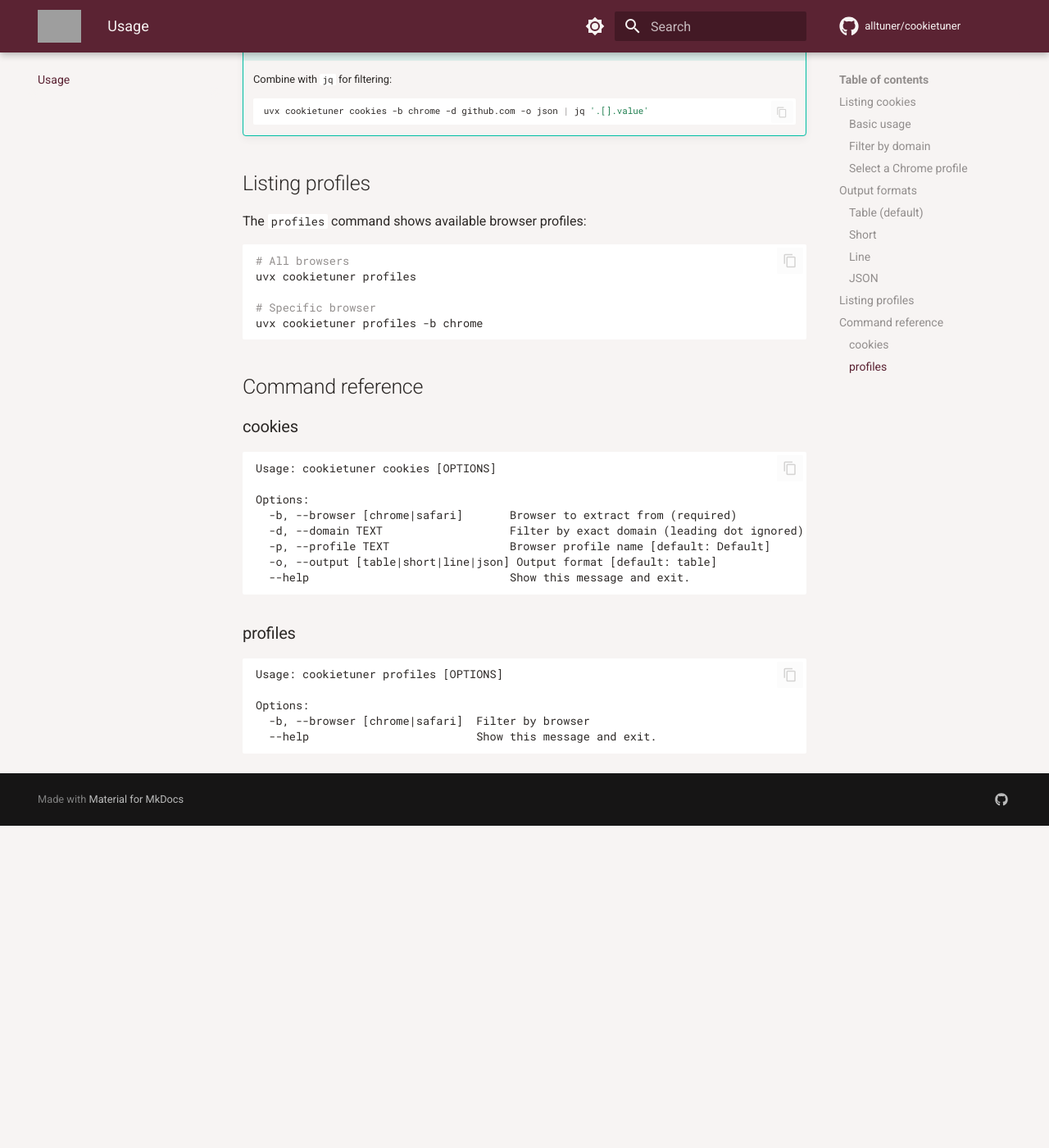
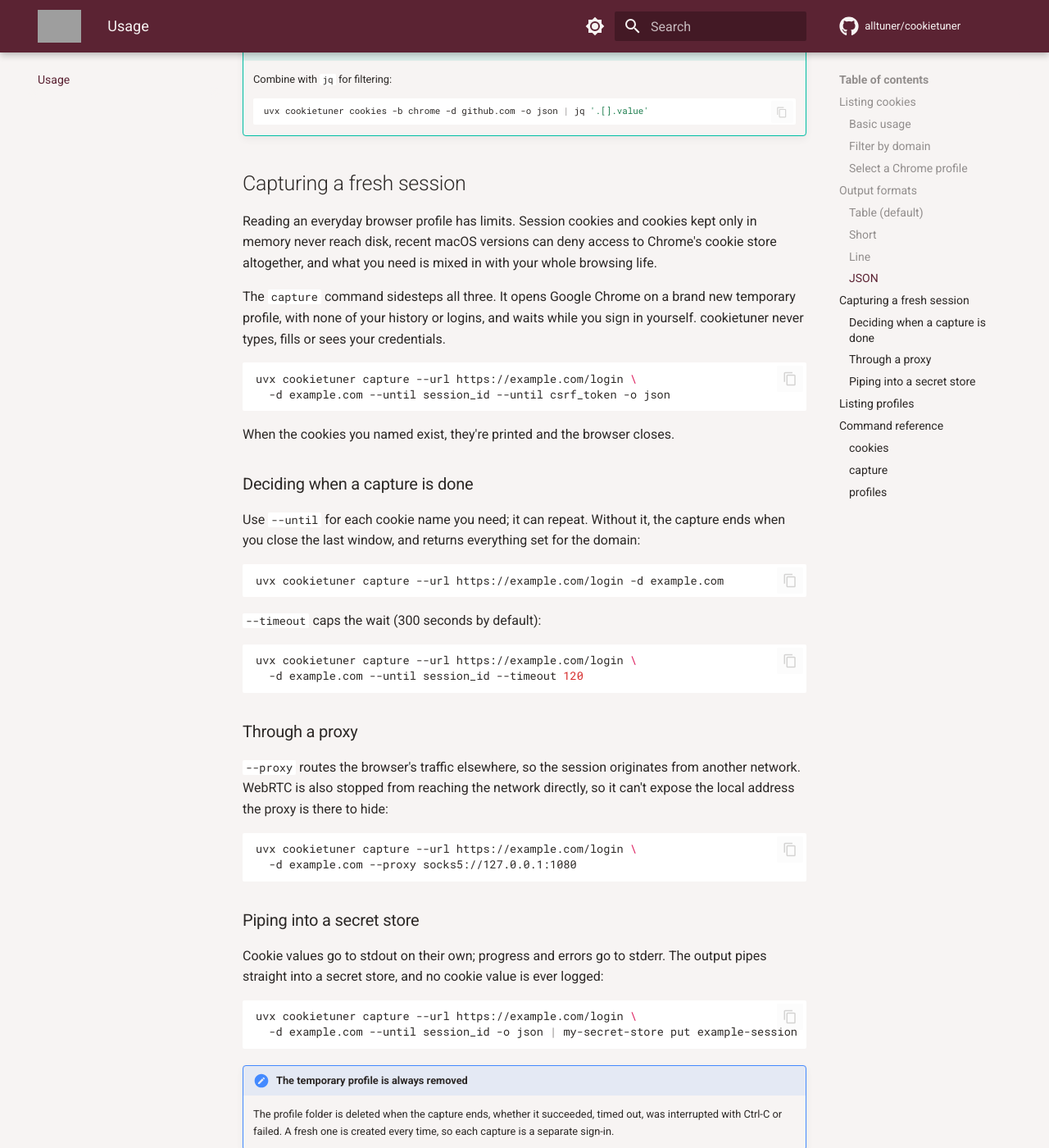
Before and after one commit to alltuner/cookietuner, an MkDocs documentation site: the page built from docs/usage.md, in a window 1280 px wide and 1400 px high, scrolled down 2269 px. Shown: the whole window at 82% size. Built offline with MkDocs 1.6.1 and Material for MkDocs 9.7.7, drawn with Linux system fonts in a browser that asks for light colours; comment, search, counter and statistics services are not loaded; before the commit the page ends 3276 px from its top, so only the background shows below that; some of the changed text lies outside the part shown; grey boxes are pictures that could not be loaded.

Commit message:
docs: document capturing cookies from a throwaway Chrome sign-in

````diff
--- a/docs/usage.md
+++ b/docs/usage.md
@@ -112,6 +112,67 @@ Example output:
     uvx cookietuner cookies -b chrome -d github.com -o json | jq '.[].value'
     ```
 
+## Capturing a fresh session
+
+Reading an everyday browser profile has limits. Session cookies and cookies kept
+only in memory never reach disk, recent macOS versions can deny access to
+Chrome's cookie store altogether, and what you need is mixed in with your whole
+browsing life.
+
+The `capture` command sidesteps all three. It opens Google Chrome on a brand new
+temporary profile, with none of your history or logins, and waits while you sign
+in yourself. cookietuner never types, fills or sees your credentials.
+
+```bash
+uvx cookietuner capture --url https://example.com/login \
+  -d example.com --until session_id --until csrf_token -o json
+```
+
+When the cookies you named exist, they're printed and the browser closes.
+
+### Deciding when a capture is done
+
+Use `--until` for each cookie name you need; it can repeat. Without it, the
+capture ends when you close the last window, and returns everything set for the
+domain:
+
+```bash
+uvx cookietuner capture --url https://example.com/login -d example.com
+```
+
+`--timeout` caps the wait (300 seconds by default):
+
+```bash
+uvx cookietuner capture --url https://example.com/login \
+  -d example.com --until session_id --timeout 120
+```
+
+### Through a proxy
+
+`--proxy` routes the browser's traffic elsewhere, so the session originates from
+another network. WebRTC is also stopped from reaching the network directly, so it
+can't expose the local address the proxy is there to hide:
+
+```bash
+uvx cookietuner capture --url https://example.com/login \
+  -d example.com --proxy socks5://127.0.0.1:1080
+```
+
+### Piping into a secret store
+
+Cookie values go to stdout on their own; progress and errors go to stderr. The
+output pipes straight into a secret store, and no cookie value is ever logged:
+
+```bash
+uvx cookietuner capture --url https://example.com/login \
+  -d example.com --until session_id -o json | my-secret-store put example-session
+```
+
+!!! note "The temporary profile is always removed"
+    The profile folder is deleted when the capture ends, whether it succeeded,
+    timed out, was interrupted with Ctrl-C or failed. A fresh one is created
+    every time, so each capture is a separate sign-in.
+
 ## Listing profiles
 
 The `profiles` command shows available browser profiles:
@@ -139,6 +200,22 @@ Options:
   --help                              Show this message and exit.
 ```
 
+### capture
+
+```
+Usage: cookietuner capture [OPTIONS]
+
+Options:
+  --url TEXT                           Page to open for signing in (required)
+  -d, --domain TEXT                    Keep only this exact domain (leading dot ignored)
+  --until TEXT                         Cookie name to wait for; repeatable. Without
+                                       it, waits for the window to close
+  -o, --output [table|short|line|json] Output format [default: table]
+  --timeout FLOAT                      Seconds before giving up [default: 300]
+  --proxy TEXT                         Proxy for the browser, e.g. socks5://127.0.0.1:1080
+  --help                               Show this message and exit.
+```
+
 ### profiles
 
 ```
````
Also changed, not shown: README.md (+32 -2 lines), docs/api.md (+66 -0 lines).
